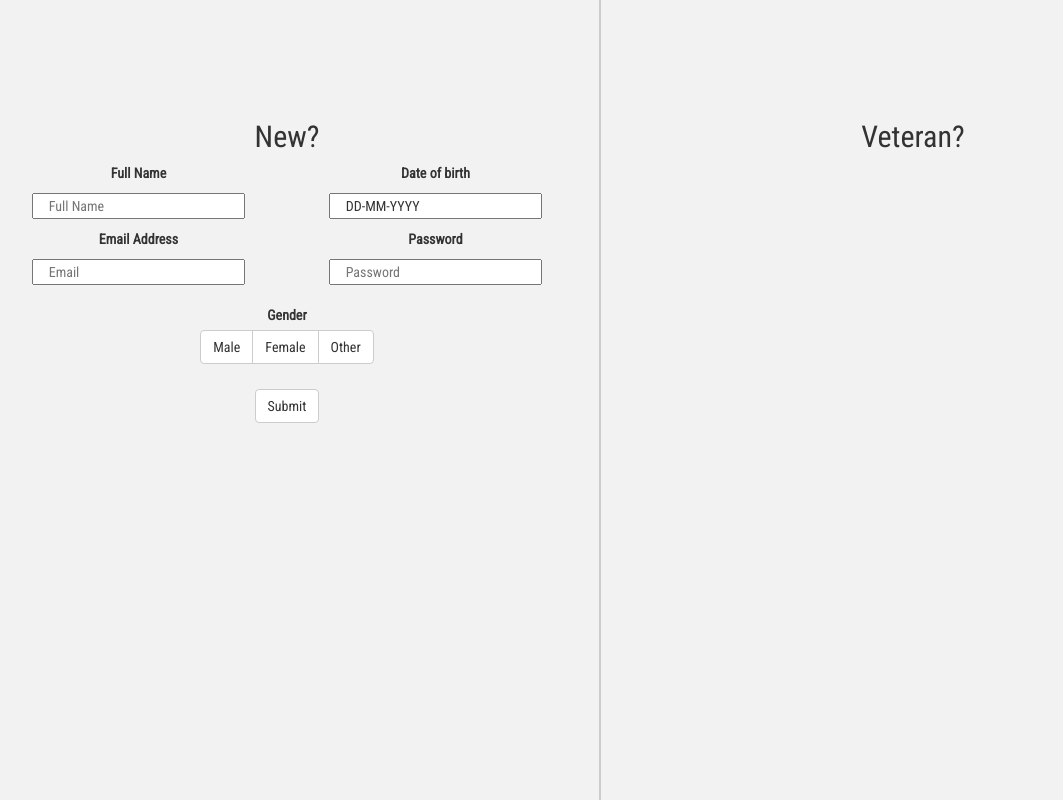
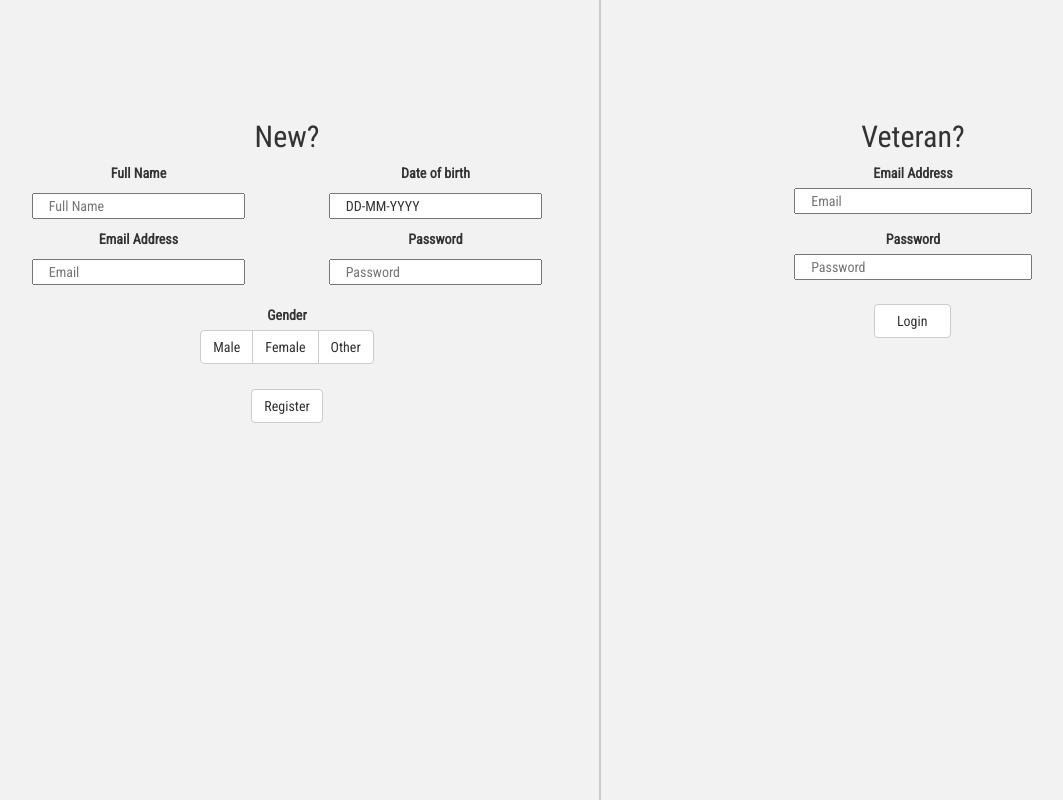
Before and after one commit to rkanjani/MovieRater, a PHP site: page /views/index.html in a window 1280 px wide. Shown: the part 73-873 px from the top of the page, without its empty margins (40-1103 px from the left). Run offline with PHP 8.4, Linux system fonts and the light colour scheme; some libraries are stand-ins or nearby versions.

Commit message:
Added Veteran fields

```diff
--- a/css/stylesheet.css
+++ b/css/stylesheet.css
@@ -72,6 +72,15 @@ body{
 .gender{
 	    margin-top: 20px;
 }
+.login-password{
+	width:40%;
+	left:30%;
+}
+.login-email{
+	width:40%;
+	left:30%;
+	margin-bottom:15px;
+}
 #login{
 	background-color: #f2f2f2;
 	width: 50%;
@@ -83,6 +92,11 @@ body{
     border-width: 1px;
     border-left-color: #cccccc;
 }
+.login-button{
+	max-width: 13%;
+    left: 20px;
+    margin-top: 50px;
+}
 #register-login{
 	margin-left:0px;
 	margin-right:0px;
--- a/views/index.html
+++ b/views/index.html
@@ -80,7 +80,7 @@
 
 
 
-        <button type="submit" class="btn btn-default submit">Submit</button>
+        <button type="submit" class="btn btn-default submit">Register</button>
       </form>
 
 
@@ -89,6 +89,27 @@
 	  	</div>
 	  	<div id="login" class="col-md-6">
 		  <h2>Veteran?</h2>
+
+        <div class="email-form-entry">
+          <label for="email" class="col-md-12">Email Address</label>
+          <input type="email" class="login-email col-md-12" id="login-email" placeholder="Email">
+        </div>
+
+
+
+
+
+
+
+        <div class="password-form">
+          <label for="password" class="col-md-12">Password</label>
+          <input type="password" class="login-password col-md-12" id="login-password" placeholder="Password">
+        </div>
+
+        <button type="login" class="btn btn-default col-md-12 login-button">Login</button>
+
+
+
 	  	</div>
   	</div>
   </div>
```
